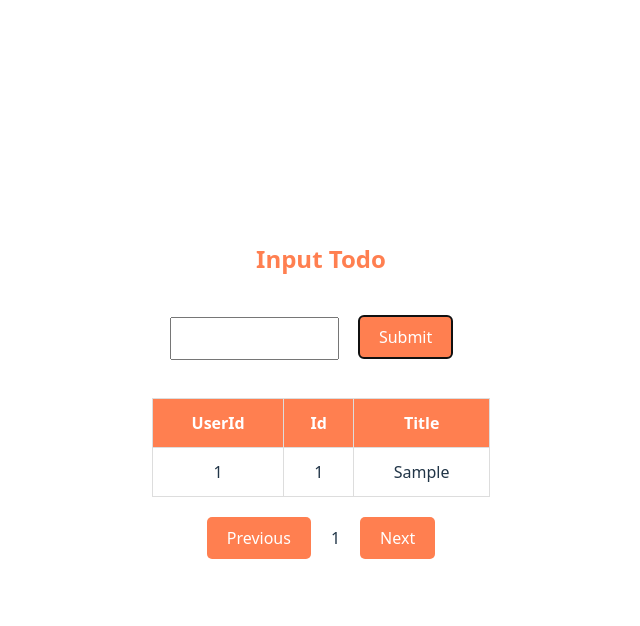
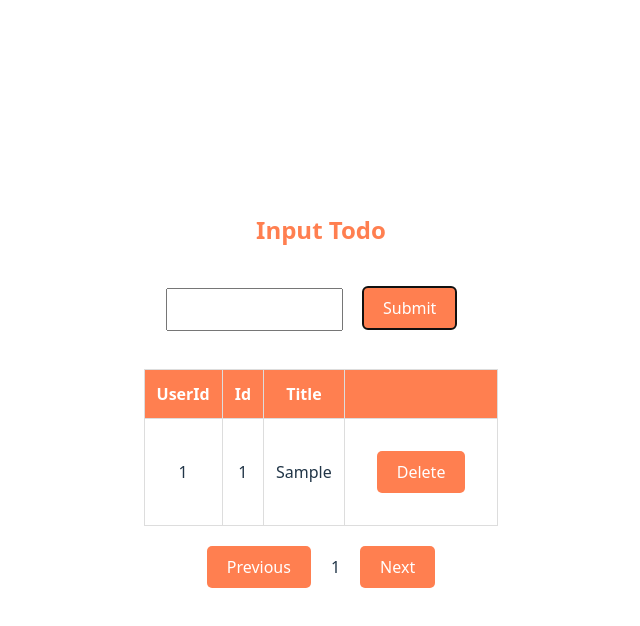
Before and after one commit to raone846/todolist, a React (Vite) app: page / in a window 1280 px wide. Both pictures are taken after typing "Sample" into the empty fields and a click on the button "Submit". Shown: the top 626 px of the page, without its empty margins (319-959 px from the left). Built offline with nearby package versions, Linux system fonts and the light colour scheme; no server answers.

Commit message:
added deletion logic for todo and pagination

```diff
--- a/src/App.jsx
+++ b/src/App.jsx
@@ -6,7 +6,7 @@ function App() {
   const [todos, setTodos] = useState([]);
   const [todo, setTodo] = useState({
     userId: 1,
-    id: todos.length + 1,
+    id: todos.length ? Math.max(...todos.map((t) => t.id)) + 1: 1,
     title: "",
   });
 
@@ -17,9 +17,15 @@ function App() {
 
   const handleSubmit = (e) => {
     e.preventDefault();
-    setTodos([...todos,{ ...todo, id: todos.length + 1}]);
+    setTodos([...todos,{ ...todo, id: todos.length ? Math.max(...todos.map((t) => t.id)) + 1 : 1}]);
     setTodo({...todo, title:""});
   };
+
+  const handleDelete = (e) => {
+    const id = Number(e.target.getAttribute("data-id"));
+    setTodos(todos.filter((todo) => todo.id !== id));
+  };
+
 
   useEffect(() => {
     const fetchData = async () => {
@@ -43,7 +49,7 @@ function App() {
   const indexOfFirstItem = indexOfLastItem - itemsPerPage;
   const currentItems = todos.slice(indexOfFirstItem, indexOfLastItem);
 
-  const totalPages = Math.ceil(todos.length / itemsPerPage);
+  const totalPages = Math.max(1, Math.ceil(todos.length / itemsPerPage));
 
   return (
     <>
@@ -61,6 +67,7 @@ function App() {
               <th>UserId</th>
               <th>Id</th>
               <th>Title</th>
+              <th></th>
             </tr>
           </thead>
           <tbody>
@@ -69,6 +76,7 @@ function App() {
                 <td>{todo.userId}</td>
                 <td>{todo.id}</td>
                 <td>{todo.title}</td>
+                <td><button data-id={todo.id} onClick={handleDelete}>Delete</button></td>
               </tr>
             ))}
           </tbody>
```
